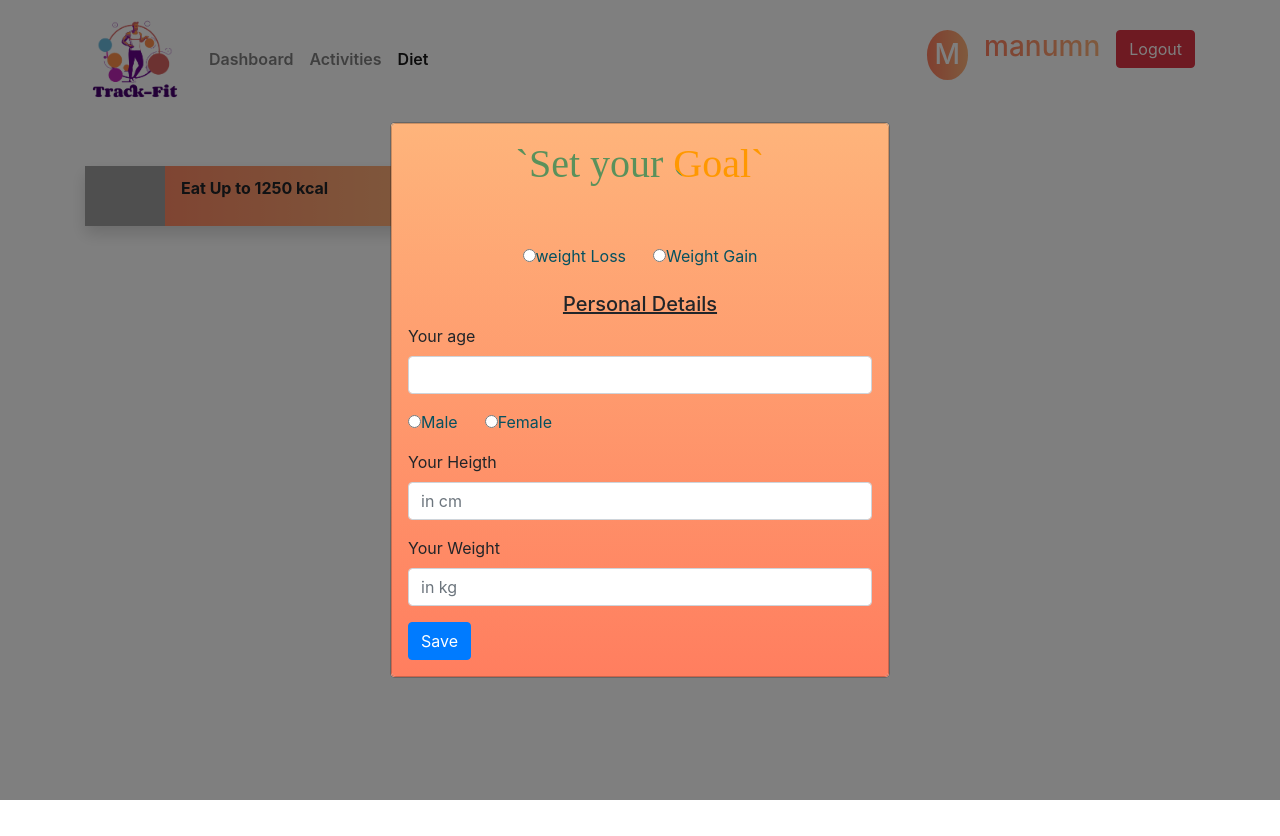
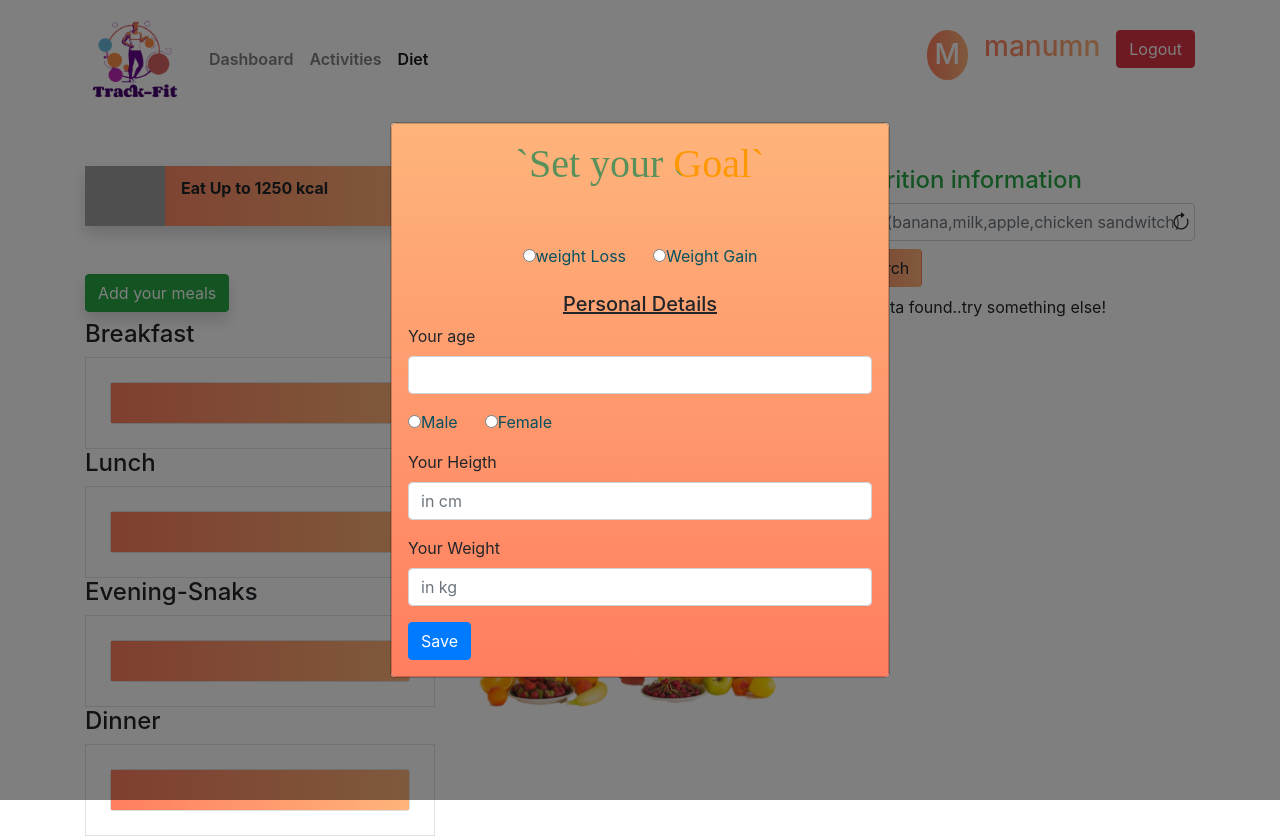
Before and after one commit to manumn95/Track_Fit, a React (Vite) app: page /landing/diet in a window 1280 px wide. Before the commit the page ends 800 px from the top, so only its background shows below. Built offline with nearby package versions, Linux system fonts and the light colour scheme; grey boxes are pictures that could not be loaded; a web font is replaced by a local one.

Commit message:
Added diet plans meal planner

```diff
--- a/src/components/Diet.jsx
+++ b/src/components/Diet.jsx
@@ -1,10 +1,41 @@
 import image from "../assets/images/diet.png";
 import calories from "../assets/images/calories.png";
 import { useNavigate } from "react-router-dom";
+import { useState } from "react";
+import axios from "axios";
+import healthy from "../assets/images/healthy.png";
+import MealPlannerModal from "./MealPlannerModal";
 const Diet = () => {
+  const [name, setName] = useState("");
+  const[show,setShow]= useState(false)
+  const [nutriton, setNutrition] = useState([]);
   const navigate = useNavigate();
+
+  const handleChange = (e) => {
+    setName(e.target.value);
+  };
+
+  const handleClick = async () => {
+    try {
+      const response = await axios.get(
+        `https://api.calorieninjas.com/v1/nutrition?query=${name}`,
+        {
+          headers: {
+            "X-Api-Key": "b2jbf96W9BegSMgvAjDH+Q==TY6qObMQnYkrHVUg",
+          },
+        }
+      );
+      if (response) {
+        setNutrition(response.data.items);
+      }
+    } catch (error) {
+      console.log(error);
+    }
+  };
+
   return (
     <>
+    <MealPlannerModal show={show} setShow={setShow}></MealPlannerModal>
       <div className="container">
         <div className="row mt-5">
           <div className="col-md-4">
@@ -13,6 +44,42 @@ const Diet = () => {
               <p className=" d-flex justify-content-center align-items-center">
                 Eat Up to 1250 kcal
               </p>
+            </div>
+            <button className=" mt-5 btn btn-success rounded shadow" onClick={()=>setShow(true)}>Add your meals</button>
+            <div className="row mt-2">
+
+              <div className="col-md-12">
+                <h4>Breakfast</h4>
+                <div className="p-4 border">
+                  <div className="card">
+                    <div className="card-body gradient"></div>
+                  </div>
+                </div>
+              </div>
+              <div className="col-md-12">
+                <h4>Lunch</h4>
+                <div className="p-4 border">
+                  <div className="card">
+                    <div className="card-body gradient"></div>
+                  </div>
+                </div>
+              </div>
+              <div className="col-md-12">
+                <h4>Evening-Snaks</h4>
+                <div className="p-4 border">
+                  <div className="card">
+                    <div className="card-body gradient"></div>
+                  </div>
+                </div>
+              </div>
+              <div className="col-md-12">
+                <h4>Dinner</h4>
+                <div className="p-4 border">
+                  <div className="card">
+                    <div className="card-body gradient"></div>
+                  </div>
+                </div>
+              </div>
             </div>
           </div>
           <div className="col-md-4 ">
@@ -24,7 +91,98 @@ const Diet = () => {
               >
                 Find Recipes
               </button>
+              <div className="row mt-4">
+                <img src={healthy}></img>
+              </div>
             </div>
+          </div>
+          <div className="col-md-4 ">
+            <h4 className="text-success">Nutrition information</h4>
+            <div className="mb-2" style={{ position: "relative" }}>
+              <input
+                className="rounded form-control"
+                placeholder="e.g,(banana,milk,apple,chicken sandwitch)"
+                onChange={handleChange}
+                value={name}
+              ></input>{" "}
+              <i
+                className="bi bi-arrow-clockwise  rounded-circle p-1 fs-5 "
+                style={{
+                  position: "absolute",
+                  top: "0",
+                  right: "0",
+                  cursor: "pointer",
+                }}
+                onClick={() => {
+                  setName(""), setNutrition("");
+                }}
+              ></i>
+              <button
+                className="gradient rounded btn mt-2"
+                onClick={handleClick}
+              >
+                search
+              </button>
+            </div>
+            {!nutriton.length ? (
+              <p>No data found..try something else!</p>
+            ) : (
+              <>
+                {nutriton.map((data, i) => {
+                  return (
+                    <table key={i} className="table table-warning">
+                      <thead className="tabel-head">
+                        <tr>
+                          <th>Name</th>
+                          <td>{data.name.toUpperCase()}</td>
+                        </tr>
+                        <tr>
+                          <th>Calories</th>
+                          <td>{data.calories} cal</td>
+                        </tr>
+                        <tr>
+                          <th>Fat</th>
+                          <td>{data.carbohydrates_total_g} g</td>
+                        </tr>
+                        <tr>
+                          <th>Saturated_Fat</th>
+                          <td>{data.fat_saturated_g} g</td>
+                        </tr>
+                        <tr>
+                          <th>Protein</th>
+                          <td>{data.protein_g} g</td>
+                        </tr>
+                        <tr>
+                          <th>Sodium</th>
+                          <td>{data.sodium_mg} mg</td>
+                        </tr>
+                        <tr>
+                          <th>Pottasium</th>
+                          <td>{data.potassium_mg} mg</td>
+                        </tr>
+                        <tr>
+                          <th>Cholestrol</th>
+                          <td>{data.cholesterol_mg} mg</td>
+                        </tr>
+                        <tr>
+                          <th>Carbohydates</th>
+                          <td>{data.carbohydrates_total_g} g</td>
+                        </tr>
+                        <tr>
+                          <th>Fiber</th>
+                          <td>{data.fiber_g} g</td>
+                        </tr>
+                        <tr>
+                          <th>Sugar</th>
+                          <td>{data.sugar_g} g</td>
+                        </tr>
+                      </thead>
+                      <tbody></tbody>
+                    </table>
+                  );
+                })}
+              </>
+            )}
           </div>
         </div>
       </div>
--- /dev/null
+++ b/src/components/MealPlannerModal.jsx
@@ -0,0 +1,41 @@
+import { ToastContainer, toast } from "react-toastify";
+import "react-toastify/dist/ReactToastify.css";
+import Modal from "react-bootstrap/Modal";
+const MealPlannerModal = ({ show, setShow }) => {
+  const handleClose = () => {
+    setShow(false);
+  };
+  return (
+    <>
+      <Modal
+        show={show}
+        onHide={handleClose}
+        backdrop="static"
+        keyboard={false}
+        centered
+      >
+        <Modal.Header closeButton onClick={handleClose}></Modal.Header>
+        <Modal.Body>
+          <form className="form">
+            <div className="mb-3">
+              <label className="form-label">Dish Name</label>
+              <input className="form-control"></input>
+            </div>
+            <div className="mb-3">
+              <label className="form-label">Calories</label>
+              <input type="number" className="form-control"></input>
+            </div>
+            <div className="d-flex gap-1">
+              <button className="rounded btn-success">Add-Breakfast</button>
+              <button className="rounded btn-success">Add-Lunch</button>
+              <button className="rounded btn-success">Add-Evening-Snaks</button>
+              <button className="rounded btn-success">Add-Dinner</button>
+            </div>
+          </form>
+        </Modal.Body>
+      </Modal>
+    </>
+  );
+};
+
+export default MealPlannerModal;
--- a/src/components/MealsCard.jsx
+++ b/src/components/MealsCard.jsx
@@ -55,7 +55,7 @@ const MealsCard = () => {
           </div>
 
           <div className="row">
-            <h1 className="text-center gradient-text fw-bold">
+            <h1 className="text-center gradient-text fw-bold mb-4">
               {meals}-Dishes
             </h1>
             {meal.map((data, i) => {
```
Also changed, not shown: src/assets/images/healthy.png (added).
